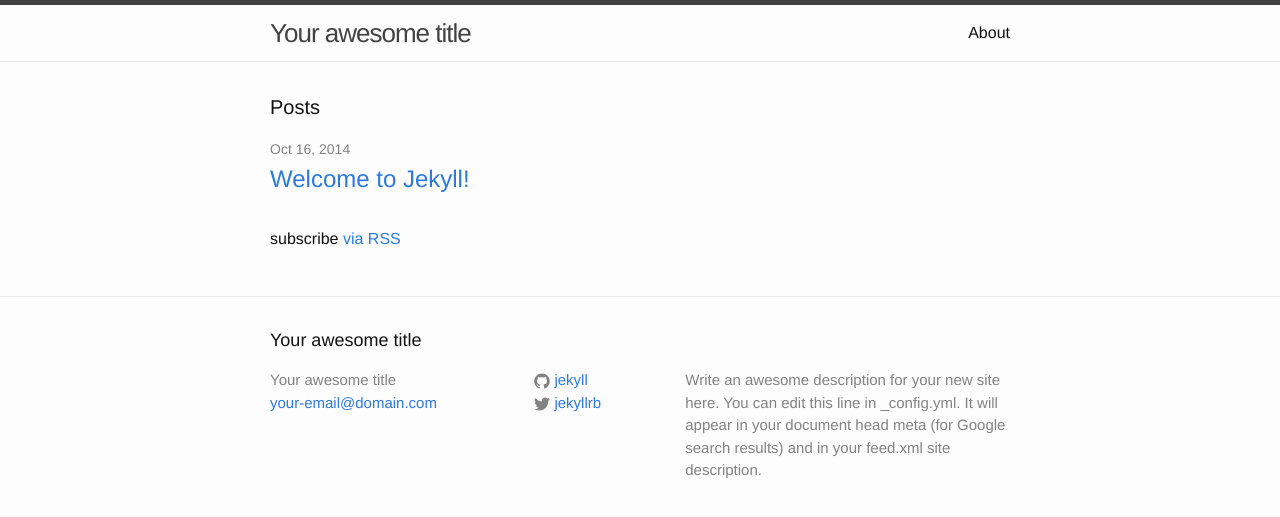
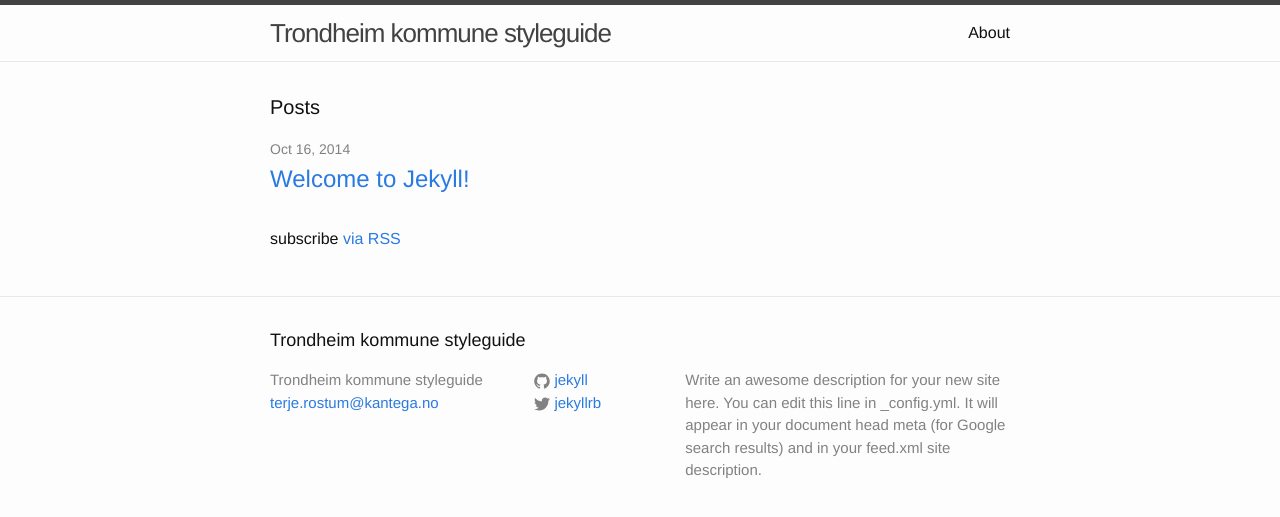
Before and after one commit to rskjonbe/styleguide, a Jekyll site: the page built from index.html, in a window 1280 px wide. Shown: the top 517 px of the page. Built offline with Jekyll 4.4.1, drawn with Linux system fonts in a browser that asks for light colours.

Commit message:
relative path

```diff
--- a/_config.yml
+++ b/_config.yml
@@ -1,6 +1,6 @@
 # Site settings
-title: Your awesome title
-email: your-email@domain.com
+title: Trondheim kommune styleguide
+email: terje.rostum@kantega.no
 description: > # this means to ignore newlines until "baseurl:"
   Write an awesome description for your new site here. You can edit this
   line in _config.yml. It will appear in your document head meta (for
@@ -12,3 +12,4 @@ github_username:  jekyll
 
 # Build settings
 markdown: kramdown
+baseurl: /styleguide
```
